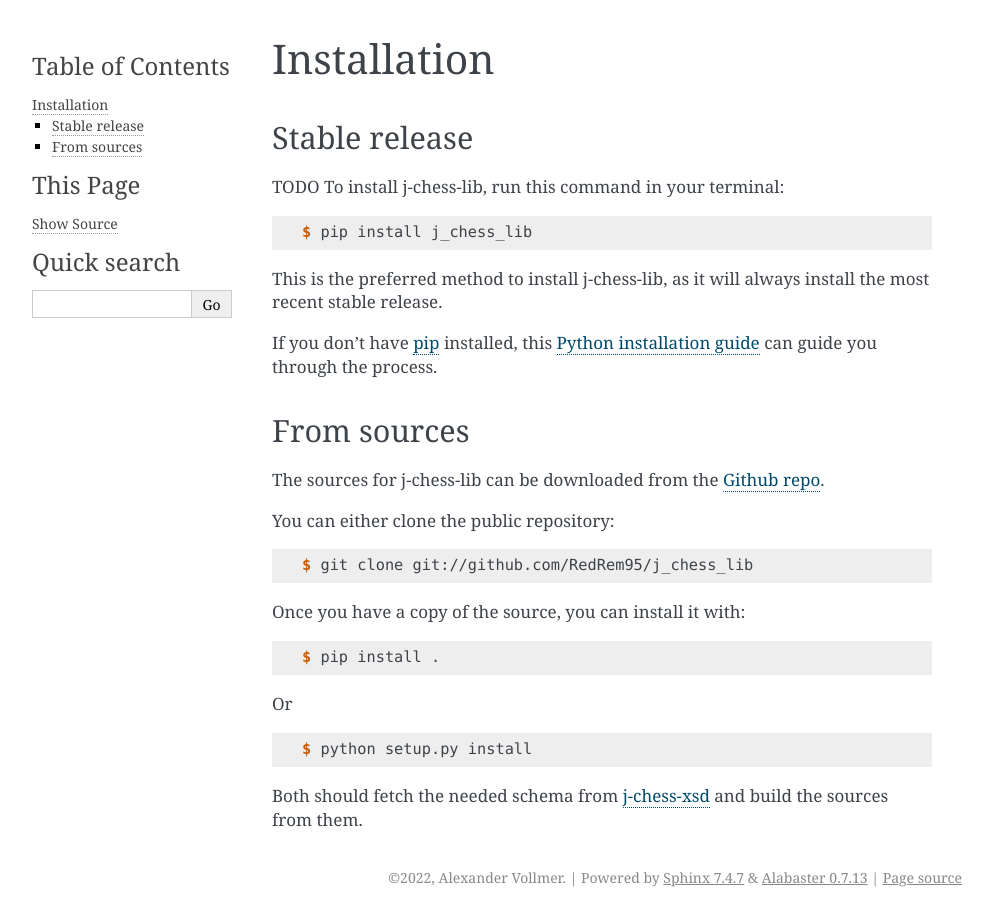
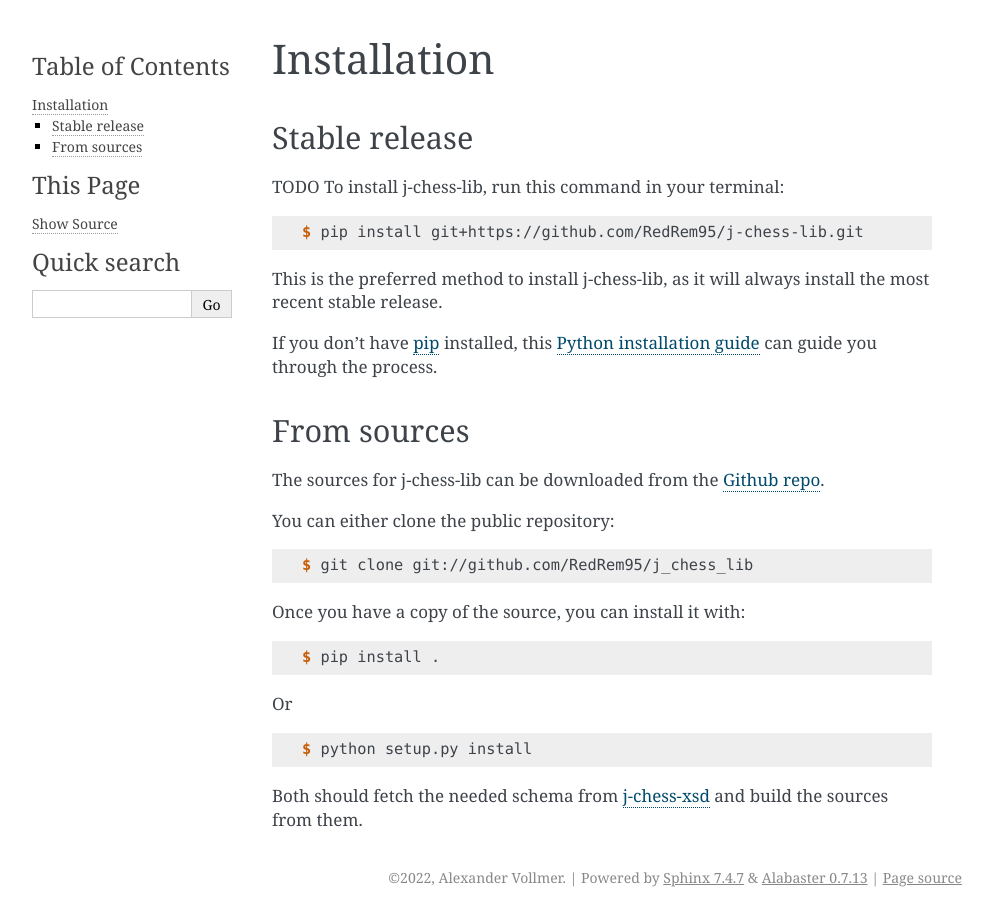
Before and after one commit to RedRem95/j-chess-lib, a Sphinx documentation site: the page built from docs/installation.rst, in a window 1280 px wide. Shown: the whole page, without its empty margins (148-1140 px from the left). Built offline with Sphinx 7.4.7, drawn with Linux system fonts in a browser that asks for light colours.

Commit message:
Updated installation instructions

```diff
--- a/README.rst
+++ b/README.rst
@@ -35,7 +35,7 @@ PyPi package is comeing soon. Until then installation is done via
 
 .. code-block::
 
-    $pip install git+https://github.com/RedRem95/j-chess-lib.git
+    $ pip install git+https://github.com/RedRem95/j-chess-lib.git
 
 
 See Installation_ for detailed instructions
--- a/docs/installation.rst
+++ b/docs/installation.rst
@@ -13,7 +13,7 @@ To install j-chess-lib, run this command in your terminal:
 
 .. code-block:: console
 
-    $ pip install j_chess_lib
+    $ pip install git+https://github.com/RedRem95/j-chess-lib.git
 
 This is the preferred method to install j-chess-lib, as it will always install the most recent stable release.
 
```
